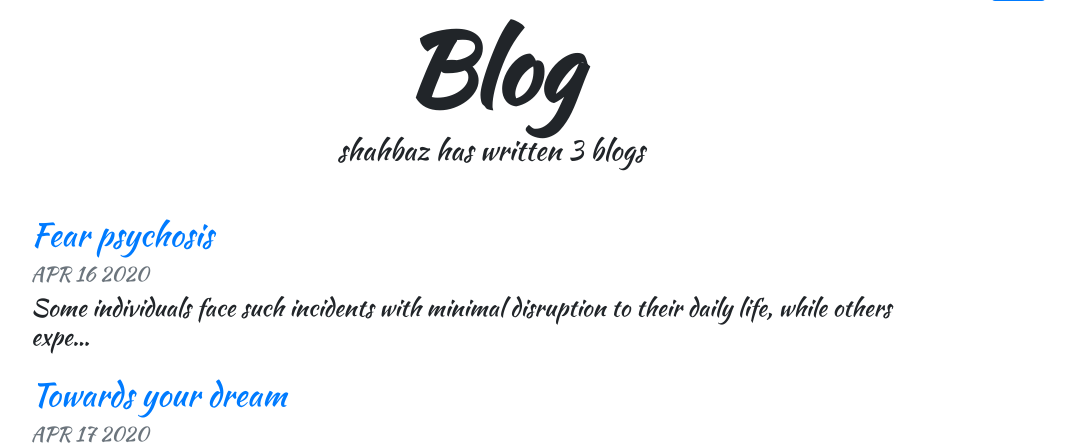
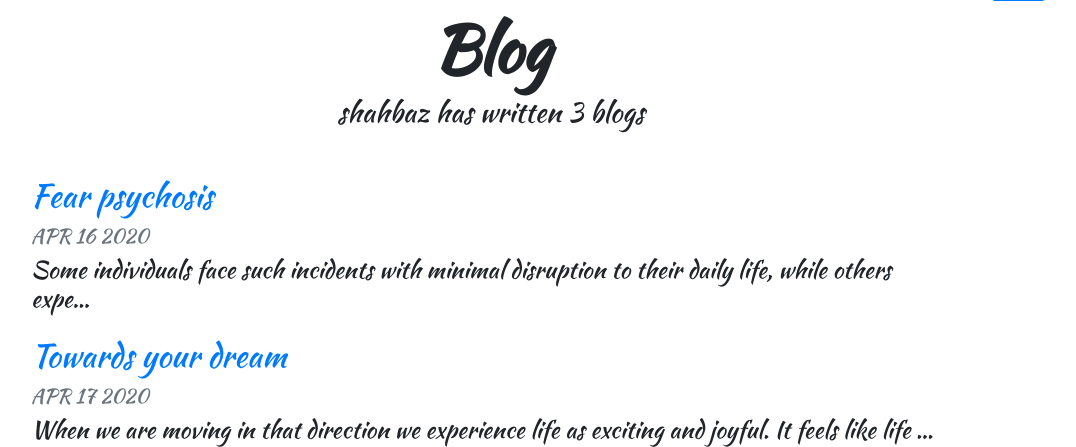
Before and after one commit to shahbaz1001/myproject, a Django app: page /blog/ in a window 1280 px wide. Shown: the part 45-492 px from the top of the page, without its empty margins (149-1225 px from the left). Run offline with Django 3.2, Linux system fonts and the light colour scheme; data comes from the database, SQL or seed files in the repository; some libraries are stand-ins or nearby versions.

Commit message:
--First commit!

```diff
--- a/portfolio/static/portfolio/custom.css
+++ b/portfolio/static/portfolio/custom.css
@@ -12,7 +12,7 @@ font-family: 'Kaushan Script', cursive;
 }
 
 #blogtitle {
-    font-size: 6rem;
+    font-size: 4rem;
 }
 
 @media (min-width: 992px) {
```
